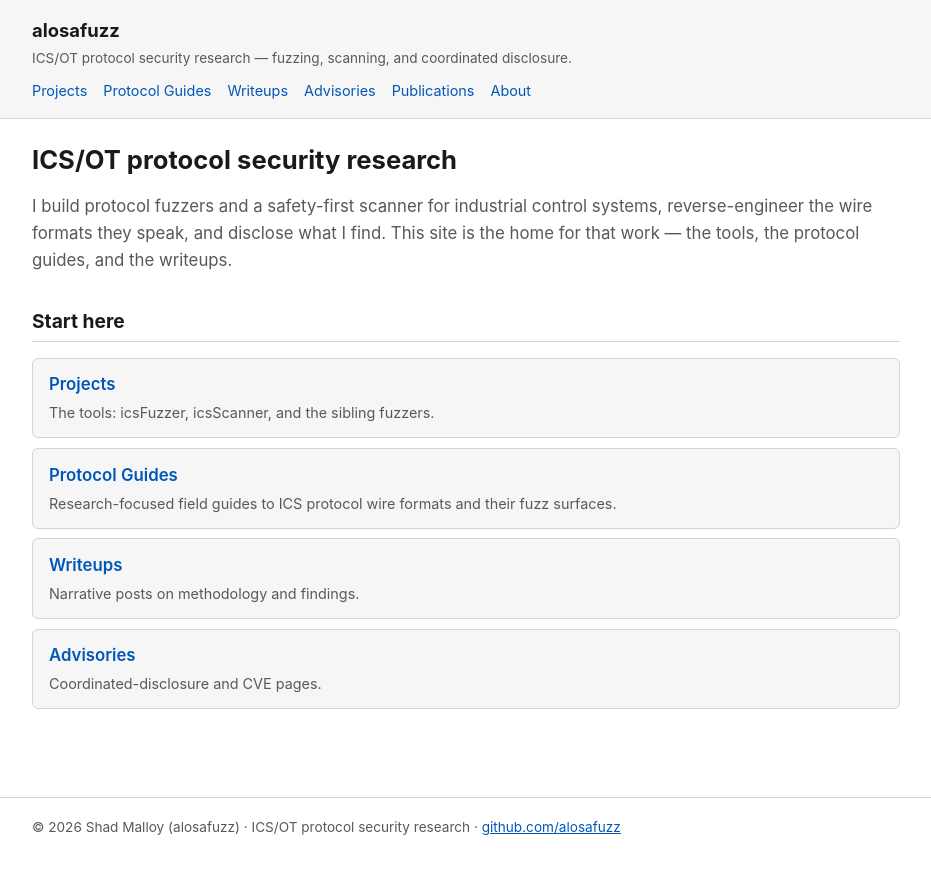
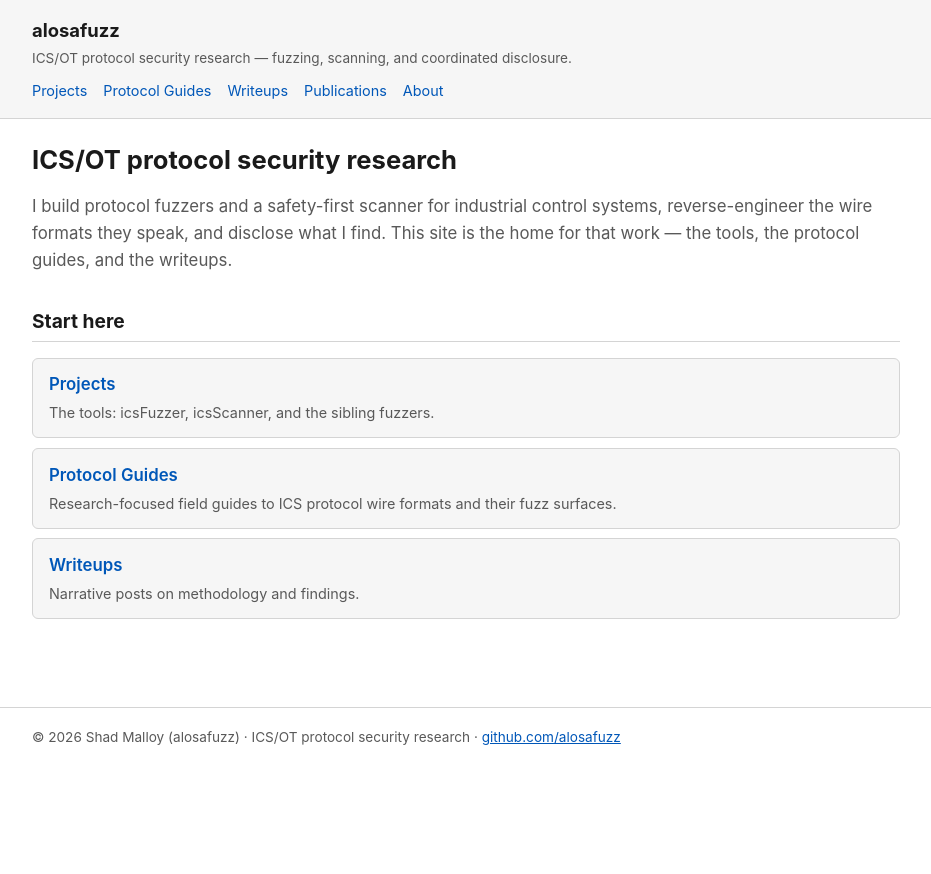
Before and after one commit to alosafuzz/alosafuzz.github.io, a Jekyll site: the page built from index.md, in a window 1280 px wide. Shown: the top 874 px of the page, without its empty margins (174-1105 px from the left). Built offline with Jekyll 4.4.1, drawn with Linux system fonts in a browser that asks for light colours; our own code applies the rules of GitHub Pages for plain Markdown files; part of the change alters nothing that is shown.

Commit message:
Hide Advisories nav/card while no advisories are published
Conditional on site.advisories.size > 0 — auto-reappears when the first
advisory lands, so no manual re-add needed.

```diff
--- a/_layouts/default.html
+++ b/_layouts/default.html
@@ -17,7 +17,7 @@
     <a href="{{ '/projects/' | relative_url }}">Projects</a>
     <a href="{{ '/guides/' | relative_url }}">Protocol Guides</a>
     <a href="{{ '/writeups/' | relative_url }}">Writeups</a>
-    <a href="{{ '/advisories/' | relative_url }}">Advisories</a>
+    {% if site.advisories.size > 0 %}<a href="{{ '/advisories/' | relative_url }}">Advisories</a>{% endif %}
     <a href="{{ '/publications/' | relative_url }}">Publications</a>
     <a href="{{ '/about/' | relative_url }}">About</a>
   </nav>
--- a/index.md
+++ b/index.md
@@ -14,5 +14,5 @@ the writeups.</p>
   <li><a class="title" href="{{ '/projects/' | relative_url }}">Projects</a><div class="sub">The tools: icsFuzzer, icsScanner, and the sibling fuzzers.</div></li>
   <li><a class="title" href="{{ '/guides/' | relative_url }}">Protocol Guides</a><div class="sub">Research-focused field guides to ICS protocol wire formats and their fuzz surfaces.</div></li>
   <li><a class="title" href="{{ '/writeups/' | relative_url }}">Writeups</a><div class="sub">Narrative posts on methodology and findings.</div></li>
-  <li><a class="title" href="{{ '/advisories/' | relative_url }}">Advisories</a><div class="sub">Coordinated-disclosure and CVE pages.</div></li>
+  {% if site.advisories.size > 0 %}<li><a class="title" href="{{ '/advisories/' | relative_url }}">Advisories</a><div class="sub">Coordinated-disclosure and CVE pages.</div></li>{% endif %}
 </ul>
```
